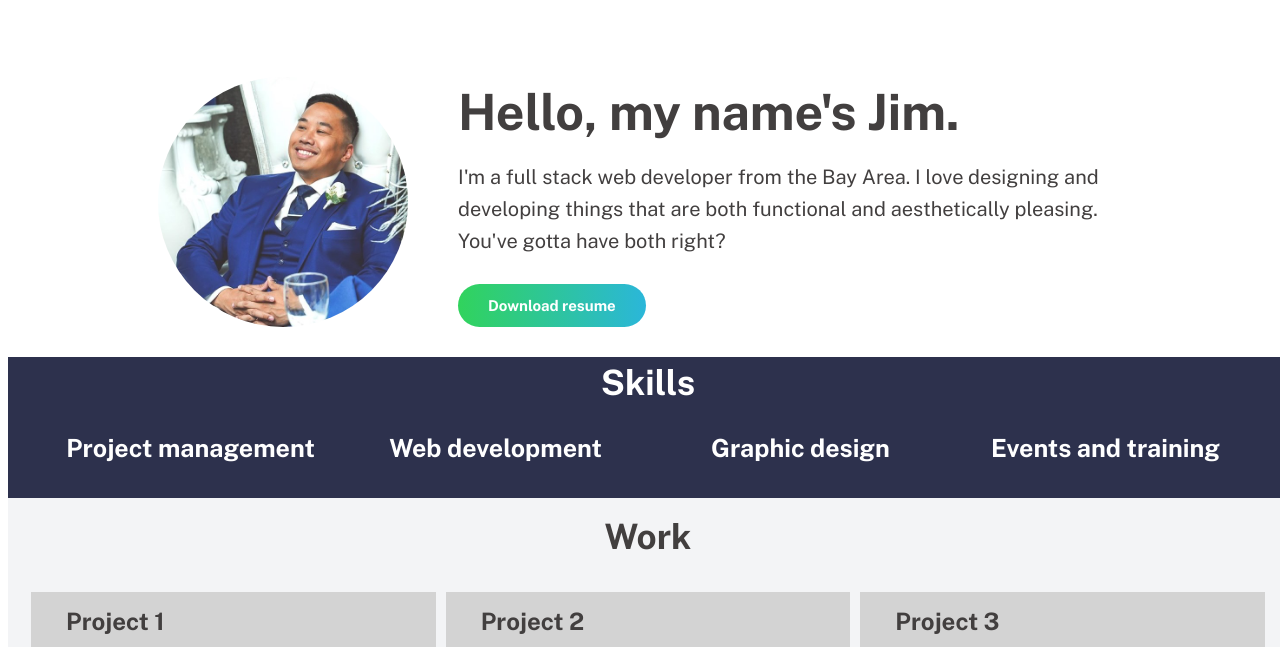
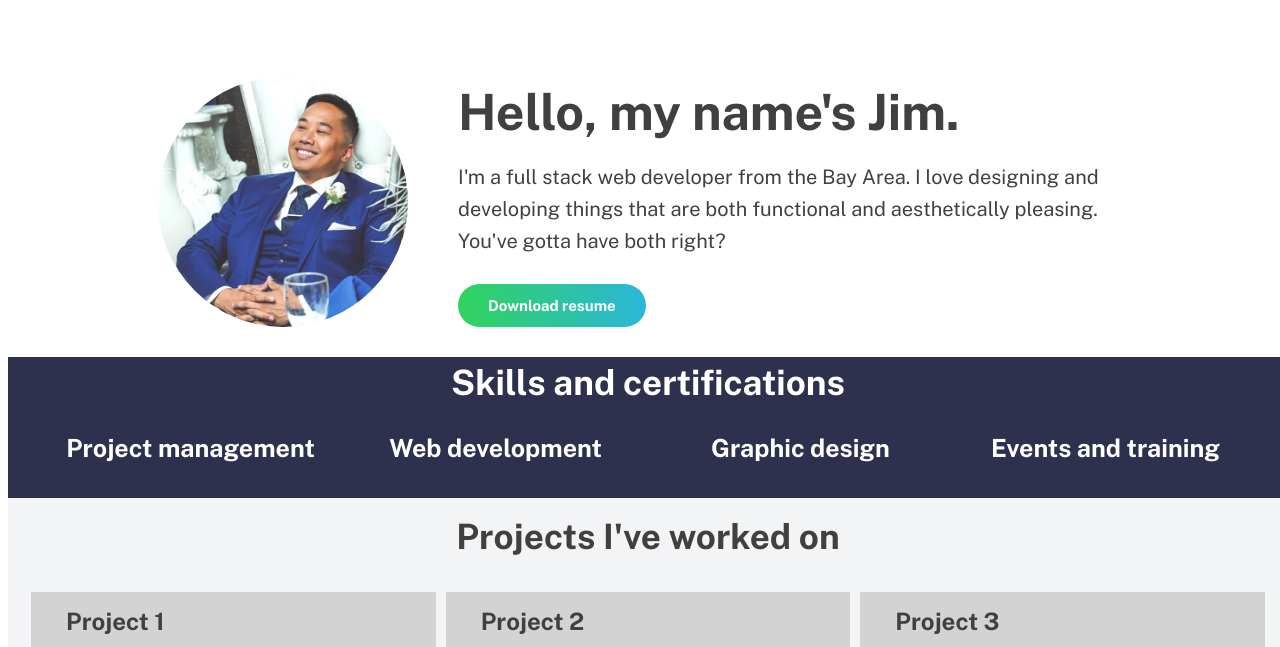
Before and after one commit to jmedios/portfolio-website, a plain HTML site: page index.html in a window 1280 px wide. Shown: the part 86-733 px from the top of the page. Drawn offline with nearby package versions, Linux system fonts and the light colour scheme.

Commit message:
Changed titles for Skills and Project sections

```diff
--- a/index.html
+++ b/index.html
@@ -46,7 +46,7 @@
     <div class="container">
       <div class="about-text">
         <h2 class="work-section__h2">
-          Skills
+          Skills and certifications
         </h2>
       </div>
 
@@ -95,7 +95,7 @@
 
   <!-- PORTFOLIO SECTION -->
   <section class="portfolio-section">
-    <h2 class="portfolio-section__h2">Work</h2>
+    <h2 class="portfolio-section__h2">Projects I've worked on</h2>
     <div class="grid">
 
         <!-- Box 1 -->
```
